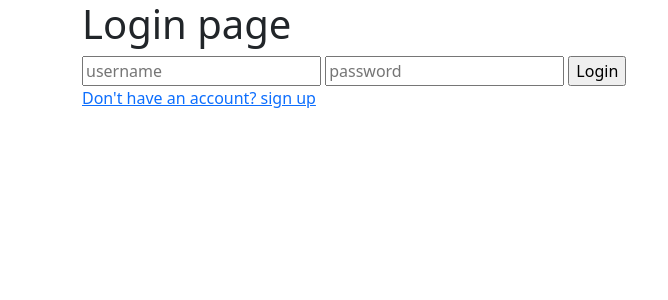
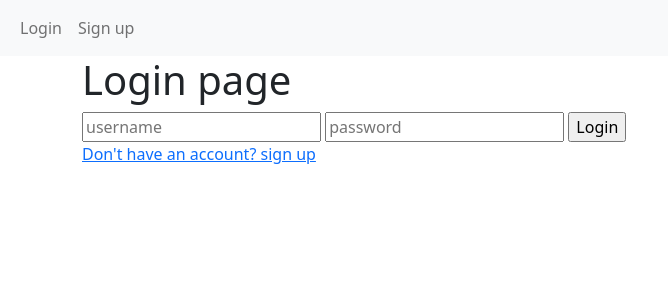
Before and after one commit to rostishka13/flask_test, a Flask app: page /login in a window 1280 px wide. Shown: the top 300 px of the page, without its empty margins (0-668 px from the left). Run offline with Flask 2, Linux system fonts and the light colour scheme; some libraries are stand-ins or nearby versions.

Commit message:
some change

```diff
--- a/app.py
+++ b/app.py
@@ -16,9 +16,12 @@ from flask_login import (
     current_user,
 )
 
+from flask_bootstrap import Bootstrap
+
 
 # config
 app = Flask(__name__)
+Bootstrap(app)
 bcrypt = Bcrypt(app)
 login = LoginManager(app)
 db = SQLAlchemy(app)
--- a/templates/base.html
+++ b/templates/base.html
@@ -1,32 +1,54 @@
-<!doctype html>
+<!DOCTYPE html>
 <html lang="en">
+	<head>
+		<meta charset="utf-8" />
+		<meta name="viewport" content="width=device-width, initial-scale=1" />
 
-<head>
-    <meta charset="utf-8">
-    <meta name="viewport" content="width=device-width, initial-scale=1">
+		<link
+			href="https://cdn.jsdelivr.net/npm/bootstrap@5.1.0/dist/css/bootstrap.min.css"
+			rel="stylesheet"
+			integrity="sha384-KyZXEAg3QhqLMpG8r+8fhAXLRk2vvoC2f3B09zVXn8CA5QIVfZOJ3BCsw2P0p/We"
+			crossorigin="anonymous"
+		/>
 
-    <link href="https://cdn.jsdelivr.net/npm/bootstrap@5.1.0/dist/css/bootstrap.min.css" rel="stylesheet"
-        integrity="sha384-KyZXEAg3QhqLMpG8r+8fhAXLRk2vvoC2f3B09zVXn8CA5QIVfZOJ3BCsw2P0p/We" crossorigin="anonymous">
-
-    <title>{% block title %}{% endblock title %}</title>
+		<title>{% block title %} {% endblock title %}</title>
 	</head>
 
 	<body>
-    <div class="container">
-        <div class="row">
-            {% block content %}
-
-            {% endblock content%}
+		<nav class="navbar navbar-expand-lg navbar-light bg-light">
+			<div class="container-fluid">
+				<div class="collapse navbar-collapse" id="navbarNav">
+					<ul class="navbar-nav">
+						{% if current_user.is_authenticated %}
+						<li class="nav-item">
+							<a class="nav-link" href="{{url_for('logout')}}"
+								>Log out</a
+							>
+						</li>
+						{%else%}
+						<li class="nav-item">
+							<a class="nav-link" href="{{url_for('login')}}"
+								>Login</a
+							>
+						</li>
+						<li class="nav-item">
+							<a class="nav-link" href="{{url_for('register')}}"
+								>Sign up</a
+							>
+						</li>
+						{% endif %}
+					</ul>
 				</div>
 			</div>
+		</nav>
+		<div class="container">
+			<div class="row">{% block content %} {% endblock content%}</div>
+		</div>
 
-
-
-    <script src="https://cdn.jsdelivr.net/npm/bootstrap@5.1.0/dist/js/bootstrap.bundle.min.js"
+		<script
+			src="https://cdn.jsdelivr.net/npm/bootstrap@5.1.0/dist/js/bootstrap.bundle.min.js"
 			integrity="sha384-U1DAWAznBHeqEIlVSCgzq+c9gqGAJn5c/t99JyeKa9xxaYpSvHU5awsuZVVFIhvj"
-        crossorigin="anonymous"></script>
-
-
+			crossorigin="anonymous"
+		></script>
 	</body>
-
 </html>
```
Also changed, not shown: templates/index.html (+3 -6 lines), database.db, 1 other file. Lines whose indentation alone changed are shown as unchanged.
